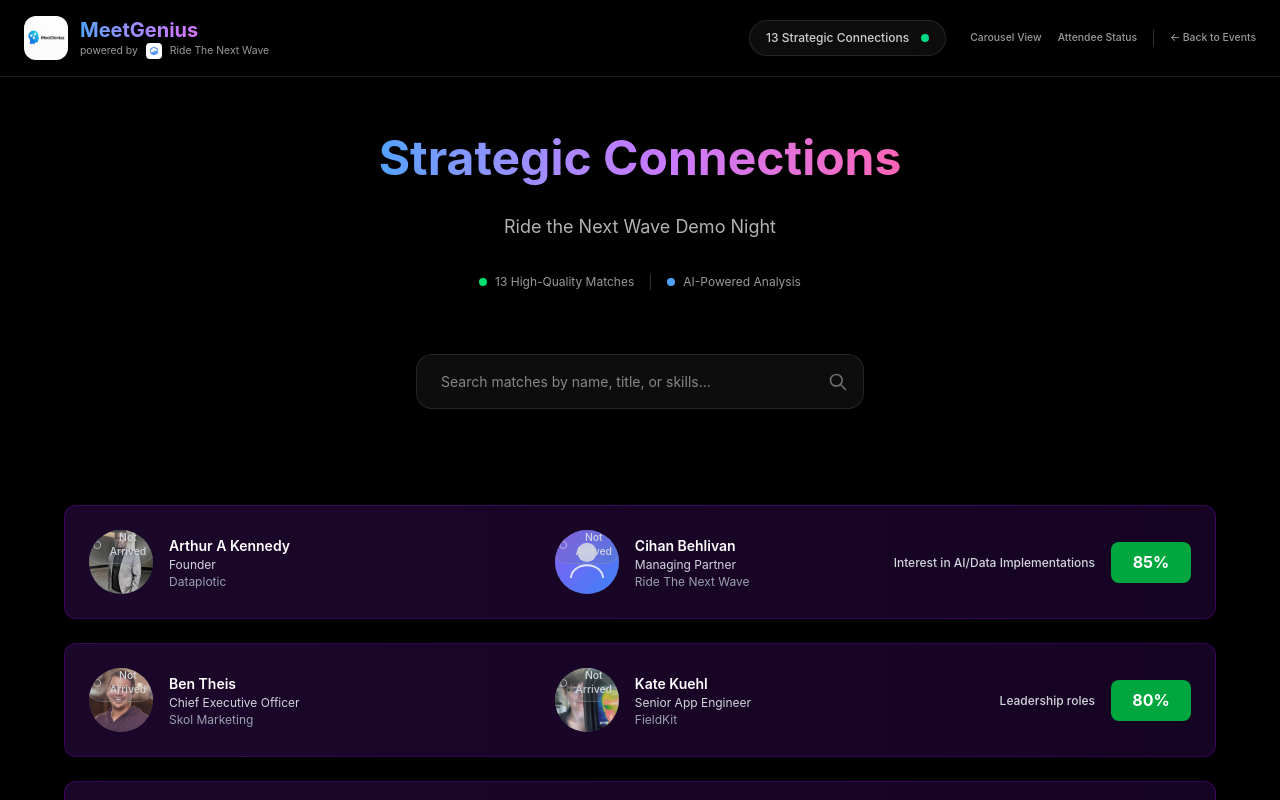
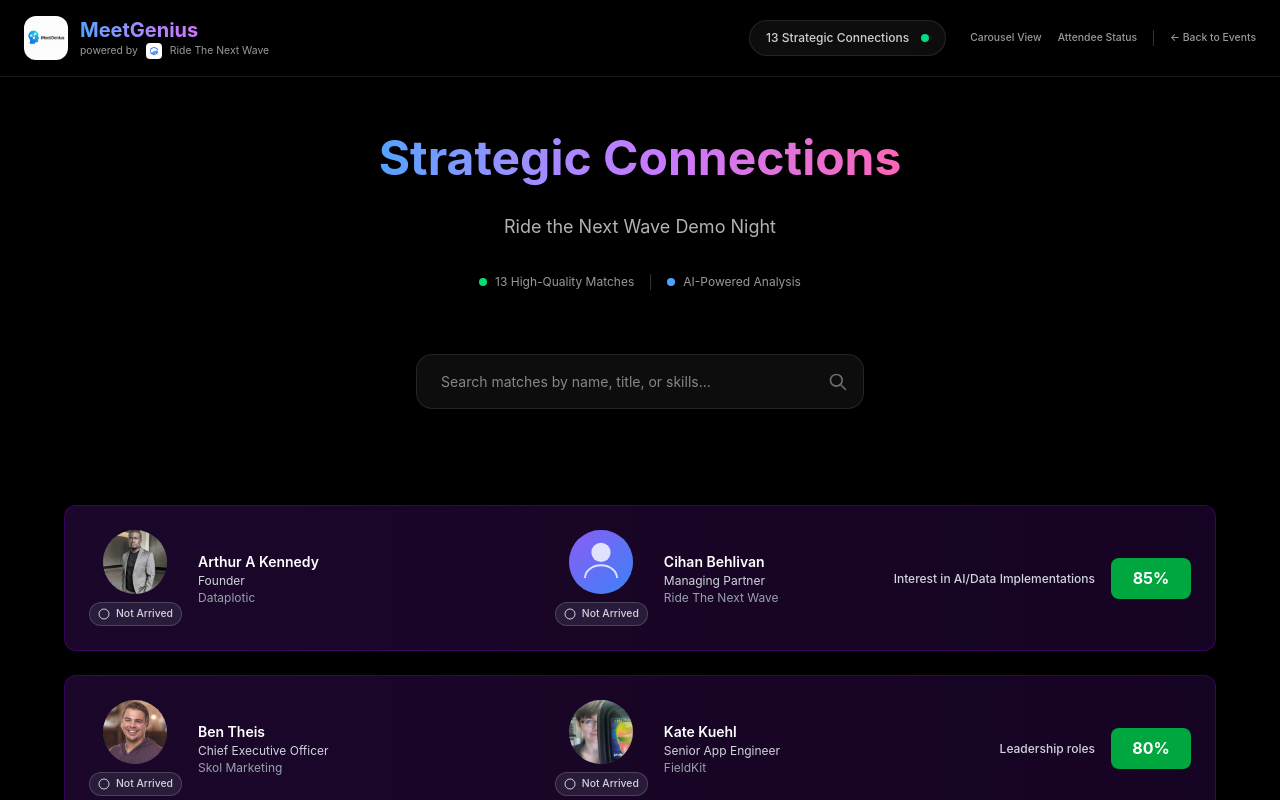
Before and after one commit to mhands123/meetgenius, a Next.js app: page /overview in a window 1280 px wide. Shown: the top 800 px of the page. Built offline with nearby package versions, Linux system fonts and the light colour scheme.

Commit message:
Fix position of attendee status

```diff
--- a/src/app/overview/page.tsx
+++ b/src/app/overview/page.tsx
@@ -343,18 +343,8 @@ function MatchOverviewCard({ match, index, eventId, updatingStatus, onStatusUpda
         <div className="hidden md:grid grid-cols-12 gap-4 items-center">
           {/* Person 1 - Fixed width columns */}
           <div className="col-span-4 flex items-center gap-4">
+            <div className="flex flex-col items-center">
               <div className="relative w-16 h-16 rounded-full overflow-hidden bg-gray-700 flex-shrink-0">
-              {/* Status Chip positioned over profile image */}
-              <div className="absolute -top-1 -right-1 z-10">
-                <StatusChip
-                  status={match.attendeeProfile.status || 'Not Arrived'}
-                  onStatusChange={(newStatus) => onStatusUpdate(match.attendeeProfile.id, newStatus)}
-                  isLoading={updatingStatus === match.attendeeProfile.id}
-                  size="sm"
-                  showIcon={true}
-                  interactive={true}
-                />
-              </div>
                 <Image
                   src={getProfileImage(match.attendee)}
                   alt={match.attendee}
@@ -365,10 +355,21 @@ function MatchOverviewCard({ match, index, eventId, updatingStatus, onStatusUpda
                     target.style.display = 'none';
                     const parent = target.parentElement;
                     if (parent) {
-                    parent.innerHTML = `<div class="w-full h-full flex items-center justify-center text-white font-bold text-lg">${getInitials(match.attendee)}</div>`;
+                      parent.innerHTML = `<div class=\"w-full h-full flex items-center justify-center text-white font-bold text-lg\">${getInitials(match.attendee)}</div>`;
                     }
                   }}
                 />
+              </div>
+              <div className="mt-2">
+                <StatusChip
+                  status={match.attendeeProfile.status || 'Not Arrived'}
+                  onStatusChange={(newStatus) => onStatusUpdate(match.attendeeProfile.id, newStatus)}
+                  isLoading={updatingStatus === match.attendeeProfile.id}
+                  size="sm"
+                  showIcon={true}
+                  interactive={true}
+                />
+              </div>
             </div>
             <div className="min-w-0 flex-1">
               <h3 className="font-semibold text-white text-base truncate">{match.attendee}</h3>
@@ -382,18 +383,8 @@ function MatchOverviewCard({ match, index, eventId, updatingStatus, onStatusUpda
 
           {/* Person 2 - Fixed width columns */}
           <div className="col-span-4 flex items-center gap-4">
+            <div className="flex flex-col items-center">
               <div className="relative w-16 h-16 rounded-full overflow-hidden bg-gray-700 flex-shrink-0">
-              {/* Status Chip positioned over profile image */}
-              <div className="absolute -top-1 -right-1 z-10">
-                <StatusChip
-                  status={match.matchProfile.status || 'Not Arrived'}
-                  onStatusChange={(newStatus) => onStatusUpdate(match.matchProfile.id, newStatus)}
-                  isLoading={updatingStatus === match.matchProfile.id}
-                  size="sm"
-                  showIcon={true}
-                  interactive={true}
-                />
-              </div>
                 <Image
                   src={getProfileImage(match.match)}
                   alt={match.match}
@@ -404,10 +395,21 @@ function MatchOverviewCard({ match, index, eventId, updatingStatus, onStatusUpda
                     target.style.display = 'none';
                     const parent = target.parentElement;
                     if (parent) {
-                    parent.innerHTML = `<div class="w-full h-full flex items-center justify-center text-white font-bold text-lg">${getInitials(match.match)}</div>`;
+                      parent.innerHTML = `<div class=\"w-full h-full flex items-center justify-center text-white font-bold text-lg\">${getInitials(match.match)}</div>`;
                     }
                   }}
                 />
+              </div>
+              <div className="mt-2">
+                <StatusChip
+                  status={match.matchProfile.status || 'Not Arrived'}
+                  onStatusChange={(newStatus) => onStatusUpdate(match.matchProfile.id, newStatus)}
+                  isLoading={updatingStatus === match.matchProfile.id}
+                  size="sm"
+                  showIcon={true}
+                  interactive={true}
+                />
+              </div>
             </div>
             <div className="min-w-0 flex-1">
               <h3 className="font-semibold text-white text-base truncate">{match.match}</h3>
--- a/src/components/AttendeeCard.tsx
+++ b/src/components/AttendeeCard.tsx
@@ -48,7 +48,7 @@ export default function AttendeeCard({
   if (compact) {
     return (
       <div className="flex items-center gap-3 p-3 bg-white/5 backdrop-blur-xl border border-white/10 rounded-xl hover:bg-white/8 transition-all duration-300">
-        <div className="relative">
+        <div className="flex flex-col items-center relative">
           <div className="relative w-12 h-12 rounded-full overflow-hidden bg-gradient-to-br from-purple-500 to-blue-500 flex-shrink-0">
             <Image
               src={getProfileImage(profile.name)}
@@ -60,12 +60,12 @@ export default function AttendeeCard({
                 target.style.display = 'none';
                 const parent = target.parentElement;
                 if (parent) {
-                  parent.innerHTML = `<div class="w-full h-full flex items-center justify-center text-white font-bold text-sm">${getInitials(profile.name)}</div>`;
+                  parent.innerHTML = `<div class=\"w-full h-full flex items-center justify-center text-white font-bold text-sm\">${getInitials(profile.name)}</div>`;
                 }
               }}
             />
           </div>
-          <div className="absolute -bottom-1 -right-1">
+          <div className="mt-1">
             <StatusChip
               status={currentStatus}
               onStatusChange={onStatusUpdate ? handleStatusChange : undefined}
@@ -95,8 +95,8 @@ export default function AttendeeCard({
   return (
     <div className="bg-white/5 backdrop-blur-xl border border-white/10 rounded-xl p-6 hover:bg-white/8 transition-all duration-300 group">
       <div className="flex items-start gap-4">
-        {/* Profile Image with Status Overlay */}
-        <div className="relative">
+        {/* Profile Image with Status below */}
+        <div className="flex flex-col items-center relative">
           <div className="relative w-16 h-16 rounded-xl overflow-hidden bg-gradient-to-br from-purple-500 to-blue-500 flex-shrink-0 shadow-lg">
             <Image
               src={getProfileImage(profile.name)}
@@ -114,8 +114,7 @@ export default function AttendeeCard({
             />
           </div>
 
-          {/* Status Chip positioned adjacent to image */}
-          <div className="absolute -top-2 -right-2">
+          <div className="mt-2">
             <StatusChip
               status={currentStatus}
               onStatusChange={onStatusUpdate ? handleStatusChange : undefined}
```
Lines whose indentation alone changed are shown as unchanged.
